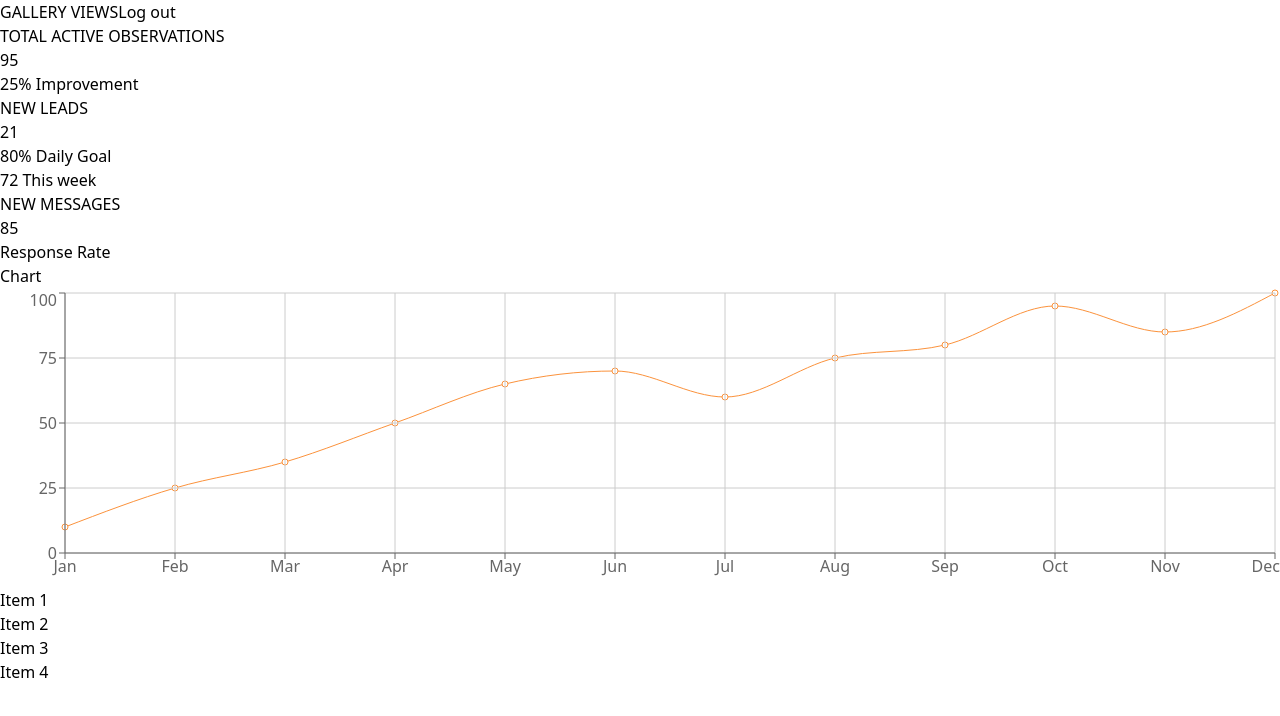
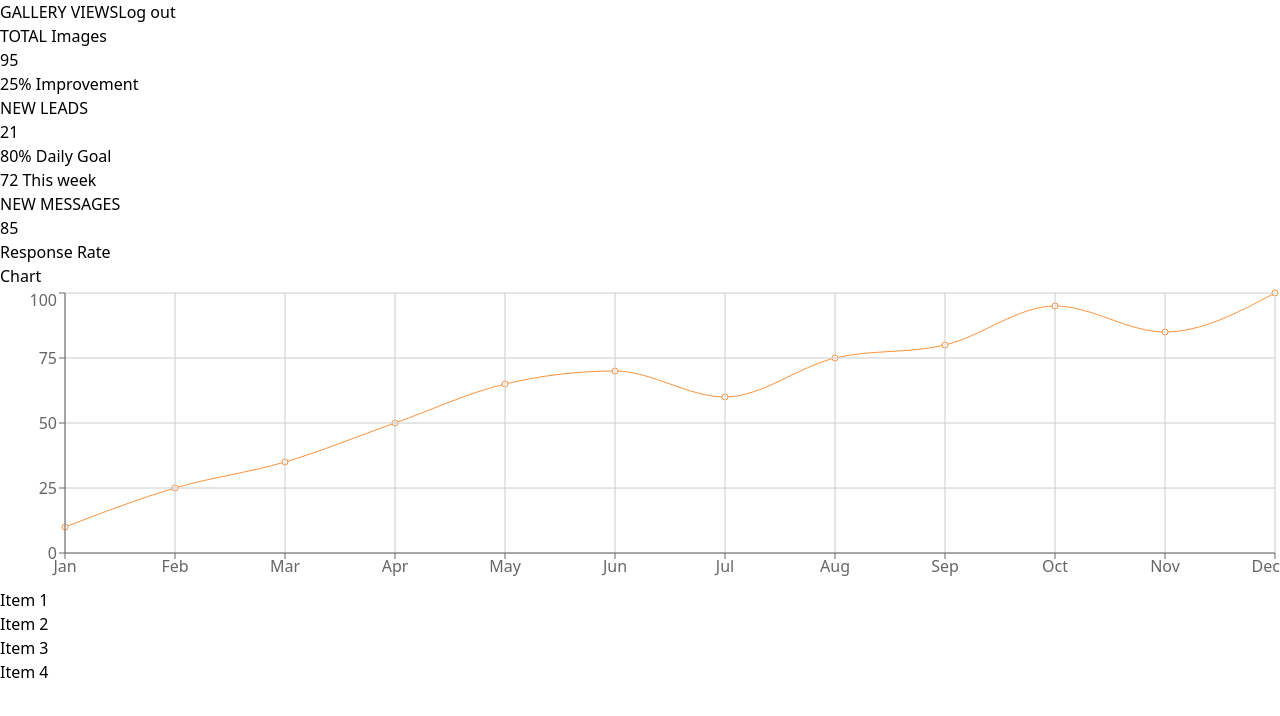
Before and after one commit to irisakellia/shutter, a React (Vite) app in the folder shuter/: page /home in a window 1280 px wide. Shown: the top 716 px of the page. Built offline with nearby package versions, Linux system fonts and the light colour scheme.

Commit message:
[adding]

```diff
--- a/shuter/src/components/WelcomePage.jsx
+++ b/shuter/src/components/WelcomePage.jsx
@@ -40,13 +40,13 @@ const WelcomePage = () => {
         <button onClick={() => navigate('/')} className="text-xl font-bold text-red-600 font-serif">
           GALLERY VIEWS
         </button>
-        <button className="text-red-500 bg-black" onClick={handleLogout} >
+        <button className="text-red-500 font-serif text-xl" onClick={handleLogout} >
           Log out
         </button>
       </div>
       <div className="p-4 grid grid-cols-1 sm:grid-cols-2 lg:grid-cols-3 gap-4">
         <div className="bg-white p-4 shadow rounded-lg">
-          <div className="text-gray-600">TOTAL ACTIVE OBSERVATIONS</div>
+          <div className="text-gray-600 font-serif">TOTAL Images</div>
           <div className="text-3xl font-bold">95</div>
           <div className="text-sm text-gray-500">25% Improvement</div>
         </div>
```
